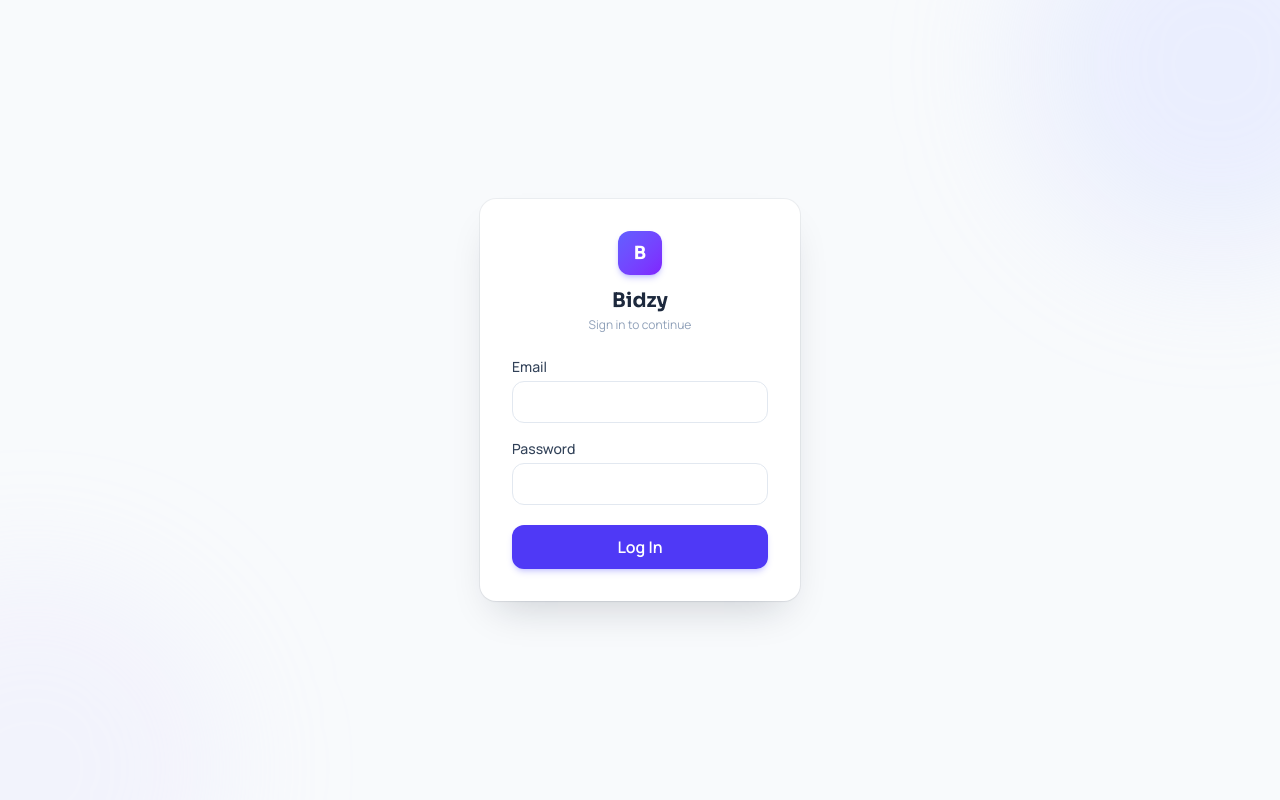
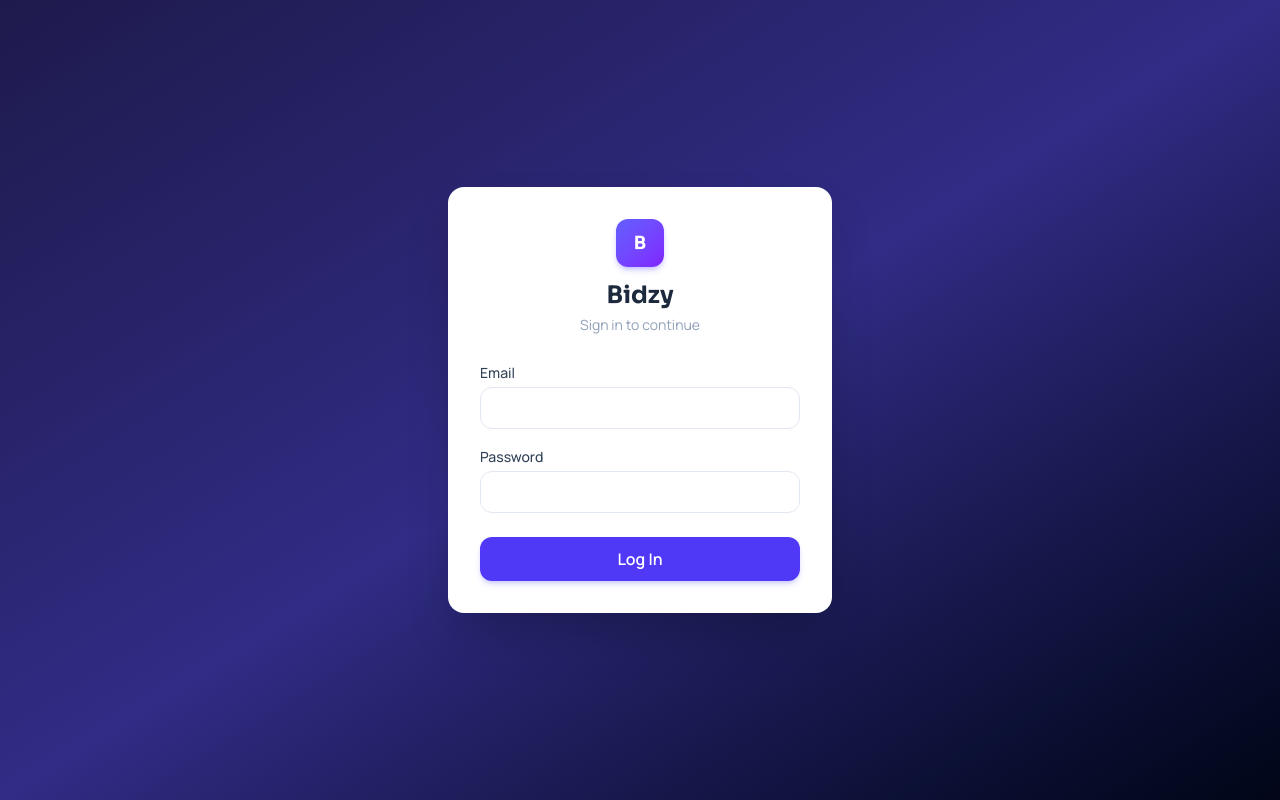
Before and after one commit to shivaditya232/Bidzy, a React (Vite) app in the folder client/: page /login in a window 1280 px wide. Built offline with nearby package versions, Linux system fonts and the light colour scheme; no server answers.

Commit message:
fixed login page bugs

```diff
--- a/client/src/App.jsx
+++ b/client/src/App.jsx
@@ -1,4 +1,4 @@
-import { Routes, Route } from 'react-router-dom'
+import { Routes, Route, Navigate } from 'react-router-dom'
 import Login from './pages/Login'
 import AdminDashboard from './pages/AdminDashboard'
 import AuctionBoard from './pages/AuctionBoard'
@@ -10,6 +10,7 @@ import ProtectedRoute from './components/ProtectedRoute'
 function App() {
   return (
     <Routes>
+      <Route path="/" element={<Navigate to="/login" replace />} />
       <Route path="/login" element={<Login />} />
 
 
@@ -32,6 +33,7 @@ function App() {
       <Route path="/history/:id" element={
         <ProtectedRoute allowedRole={['admin','team']}><AuctionRoundDetail /></ProtectedRoute>
       } />
+      <Route path="*" element={<Navigate to="/login" replace />} />
 
     </Routes>
   )
--- a/client/src/pages/login.jsx
+++ b/client/src/pages/login.jsx
@@ -31,38 +31,40 @@ function Login(){
         }
     }
     return (
-        <div className="min-h-screen flex items-center justify-center bg-slate-50 relative overflow-hidden px-4">
-            <div className="pointer-events-none absolute -top-32 -right-32 h-96 w-96 rounded-full bg-indigo-200/30 blur-3xl" />
-            <div className="pointer-events-none absolute -bottom-40 -left-40 h-96 w-96 rounded-full bg-violet-200/20 blur-3xl" />
+        <div className="min-h-screen flex items-center justify-center px-4 py-12 bg-gradient-to-br from-indigo-950 via-indigo-900 to-slate-950">
+            <form onSubmit={handleSubmit} className="bg-white rounded-2xl shadow-2xl p-8 w-full max-w-sm">
 
-            <form onSubmit={handleSubmit} className="relative bg-white p-8 rounded-2xl ring-1 ring-slate-900/5 shadow-[0_1px_2px_rgba(15,23,42,0.04),0_20px_40px_-16px_rgba(15,23,42,0.2)] w-80">
-                <div className="flex flex-col items-center mb-6">
-                    <span className="h-11 w-11 rounded-xl bg-gradient-to-br from-indigo-500 to-violet-600 flex items-center justify-center text-white font-display font-bold text-lg shadow-md shadow-indigo-500/30 mb-3">
+                <div className="text-center mb-7">
+                    <span className="inline-flex h-12 w-12 rounded-xl bg-gradient-to-br from-indigo-500 to-violet-600 items-center justify-center text-white font-display font-bold text-lg shadow-md shadow-indigo-500/30 mb-3">
                         B
                     </span>
-                    <h1 className="font-display font-bold text-xl text-slate-800">Bidzy</h1>
-                    <p className="text-xs text-slate-400 mt-0.5">Sign in to continue</p>
+                    <h1 className="font-display font-bold text-2xl text-slate-800">Bidzy</h1>
+                    <p className="text-sm text-slate-400 mt-1">Sign in to continue</p>
                 </div>
 
                 {error && <p className="text-red-600 text-sm mb-4 text-center bg-red-50 rounded-lg py-2">{error}</p>}
 
+                <div style={{marginBottom:'18px'}}>
                     <label className="block text-sm font-medium text-slate-700 mb-1">Email</label>
                     <input
                         type="email"
                         value={email}
                         onChange={(e)=>{setEmail(e.target.value)}}
                         required
-                    className="w-full border border-slate-200 rounded-xl px-3 py-2 mb-4 focus:ring-2 focus:ring-indigo-500 focus:border-indigo-500 outline-none transition-shadow"
+                        className="w-full border border-slate-200 rounded-xl px-3 py-2 focus:ring-2 focus:ring-indigo-500 focus:border-indigo-500 outline-none transition-shadow"
                     />
+                </div>
 
+                <div style={{marginBottom:'24px'}}>
                     <label className="block text-sm font-medium text-slate-700 mb-1">Password</label>
                     <input
                         type="password"
                         value={password}
                         onChange={(e)=>{setPassword(e.target.value)}}
                         required
-                    className="w-full border border-slate-200 rounded-xl px-3 py-2 mb-5 focus:ring-2 focus:ring-indigo-500 focus:border-indigo-500 outline-none transition-shadow"
+                        className="w-full border border-slate-200 rounded-xl px-3 py-2 focus:ring-2 focus:ring-indigo-500 focus:border-indigo-500 outline-none transition-shadow"
                     />
+                </div>
 
                 <button
                     type="submit"
```
Lines whose indentation alone changed are shown as unchanged.
